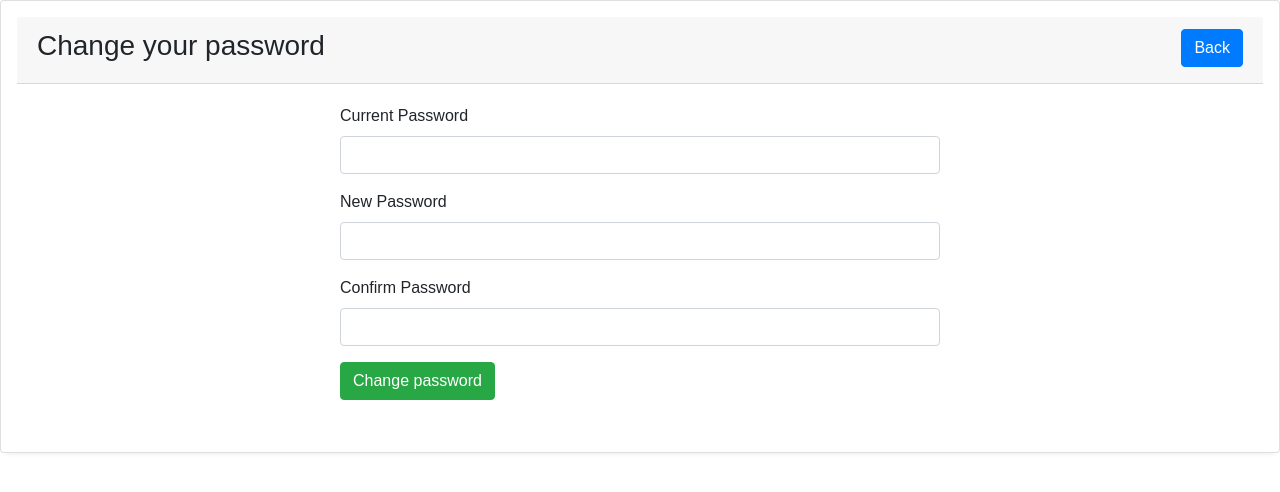
After one commit to Chardyyy07/Bus-Ticketing-System-with-RFID-and-E-payment-Integration-for-Bus-Fare-Collection, a PHP site: page /admin/adminuser/updatepass.php in a window 1280 px wide. The commit adds this page. Shown: the top 492 px of the page. Run offline with PHP 8.4, Linux system fonts and the light colour scheme; the visitor is signed in with stand-in values (Sample User, id 1); some libraries are stand-ins or nearby versions.

Commit message:
Fixes bugs
Fixes
Add record accounts cant used in log in
change/update password is working

```diff
--- a/TripsPH_Dashboard/admin/adminuser/edit.php
+++ b/TripsPH_Dashboard/admin/adminuser/edit.php
@@ -4,7 +4,7 @@ session_start();
 
 // Check if the user is logged in, if not then redirect him to the login page
 if (!isset($_SESSION['id'], $_SESSION['user_role_id'])) {
-    header('location: ../../admin/login.php?lmsg=true');
+    header('location:../../admin/login.php?lmsg=true');
     exit;
 }
 
@@ -114,6 +114,7 @@ if (isset($_GET['id']) && !empty($_GET['id'])) {
                     </div>
                     <div>
                         <button type="submit" class="btn btn-success" name="submit">Save</button>
+                        <a href="updatepass.php" class="btn btn-info">Update Password</a>
                         <a href="adminuser.php" class="btn btn-danger">Cancel</a>
                     </div>
                 </form>
--- /dev/null
+++ b/TripsPH_Dashboard/admin/adminuser/updatepass.php
@@ -0,0 +1,120 @@
+<?php
+// Initialize the session
+session_start();
+
+// Check if the user is logged in, if not then redirect them to the login page
+if (!isset($_SESSION['id'], $_SESSION['user_role_id'])) {
+    header('Location: ../../admin/login.php?lmsg=true');
+    exit;
+}
+
+// Include the config file
+require_once('../../admin/config.php');
+
+// Handle the form submission
+if ($_SERVER["REQUEST_METHOD"] == "POST") {
+    // Validate and sanitize the input
+    $oldPassword = $_POST["old_password"];
+    $newPassword = $_POST["new_password"];
+    $confirmPassword = $_POST["confirm_password"];
+
+    // Verify if the new password and confirm password match
+    if ($newPassword !== $confirmPassword) {
+        $errorMessage = "New password and confirm password do not match.";
+    } else {
+        // Get the user ID from the session
+        $userId = $_SESSION['id'];
+
+        // Check if the old password matches the one in the database
+        $query = "SELECT `password` FROM `tbl_users` WHERE `id` = ?";
+        $stmt = mysqli_prepare($link, $query);
+        mysqli_stmt_bind_param($stmt, "i", $userId);
+        mysqli_stmt_execute($stmt);
+        mysqli_stmt_bind_result($stmt, $hashedPassword);
+        mysqli_stmt_fetch($stmt);
+
+        // Verify the old password
+        if (password_verify($oldPassword, $hashedPassword)) {
+            // Generate a new hashed password
+            $newHashedPassword = password_hash($newPassword, PASSWORD_DEFAULT);
+
+            // Free the result set
+            mysqli_stmt_free_result($stmt);
+
+            // Update the password in the database
+            $updateQuery = "UPDATE `tbl_users` SET `password` = ? WHERE `id` = ?";
+            $updateStmt = mysqli_prepare($link, $updateQuery);
+            mysqli_stmt_bind_param($updateStmt, "si", $newHashedPassword, $userId);
+
+            if (mysqli_stmt_execute($updateStmt)) {
+                // Password updated successfully
+                $successMessage = "Password updated successfully.";
+            } else {
+                $errorMessage = "Error updating password. Please try again.";
+            }
+
+            mysqli_stmt_close($updateStmt);
+        } else {
+            $errorMessage = "Incorrect current password.";
+        }
+
+        mysqli_stmt_close($stmt);
+    }
+}
+?>
+
+<!DOCTYPE html>
+<html lang="en">
+
+<head>
+    <meta charset="UTF-8">
+    <meta name="viewport" content="width=device-width, initial-scale=1, maximum-scale=1">
+    <title>Change Password</title>
+    <link rel="stylesheet" href="../assets/styles1.css">
+    <link rel="stylesheet" href="https://maxst.icons8.com/vue-static/landings/line-awesome/line-awesome/1.3.0/css/line-awesome.min.css">
+    <link rel="stylesheet" href="../assets/bootstrap.min.css">
+    <link href="https://use.fontawesome.com/releases/v5.0.4/css/all.css" rel="stylesheet">
+    <link rel="stylesheet" href="https://cdn.datatables.net/1.13.4/css/dataTables.bootstrap5.min.css" />
+</head>
+
+<body>
+    <div class="card">
+        <div class="card-header">
+            <h3>Change your password <span class="float-right"><a href="#" class="btn btn-primary" onclick="goBack()">Back</a></span></h3>
+            <script>
+                function goBack() {
+                    history.back();
+                }
+            </script>
+        </div>
+        <div class="card-body">
+            <div style="width:600px; margin:0px auto">
+                <?php if (isset($errorMessage)) : ?>
+                    <div class="alert alert-danger"><?php echo htmlspecialchars($errorMessage); ?></div>
+                <?php endif; ?>
+                <?php if (isset($successMessage)) : ?>
+                    <div class="alert alert-success"><?php echo htmlspecialchars($successMessage); ?></div>
+                <?php endif; ?>
+                <form class="" action="<?php echo htmlspecialchars($_SERVER["PHP_SELF"]); ?>" method="POST">
+                    <div class="form-group">
+                        <label for="old_password">Current Password</label>
+                        <input type="password" name="old_password" class="form-control">
+                    </div>
+                    <div class="form-group">
+                        <label for="new_password">New Password</label>
+                        <input type="password" name="new_password" class="form-control">
+                    </div>
+                    <div class="form-group">
+                        <label for="confirm_password">Confirm Password</label>
+                        <input type="password" name="confirm_password" class="form-control">
+                    </div>
+                    <div class="form-group">
+                        <button type="submit" name="changepass" class="btn btn-success">Change password</button>
+                    </div>
+                </form>
+            </div>
+        </div>
+    </div>
+</body>
+
+</html>
--- a/TripsPH_Dashboard/admin/user/add-record.php
+++ b/TripsPH_Dashboard/admin/user/add-record.php
@@ -21,10 +21,6 @@ if (isset($_POST["submit"])) {
    }
 }
 ?>
-
-
-
-
 
 
 <!DOCTYPE html>
```
Also changed, not shown: TripsPH_Dashboard/admin/adminuser/addrecord.php (+16 -6 lines), TripsPH_Dashboard/admin/login.php (+19 -21 lines), TripsPH_Dashboard/README.md. Lines whose indentation alone changed are shown as unchanged.
